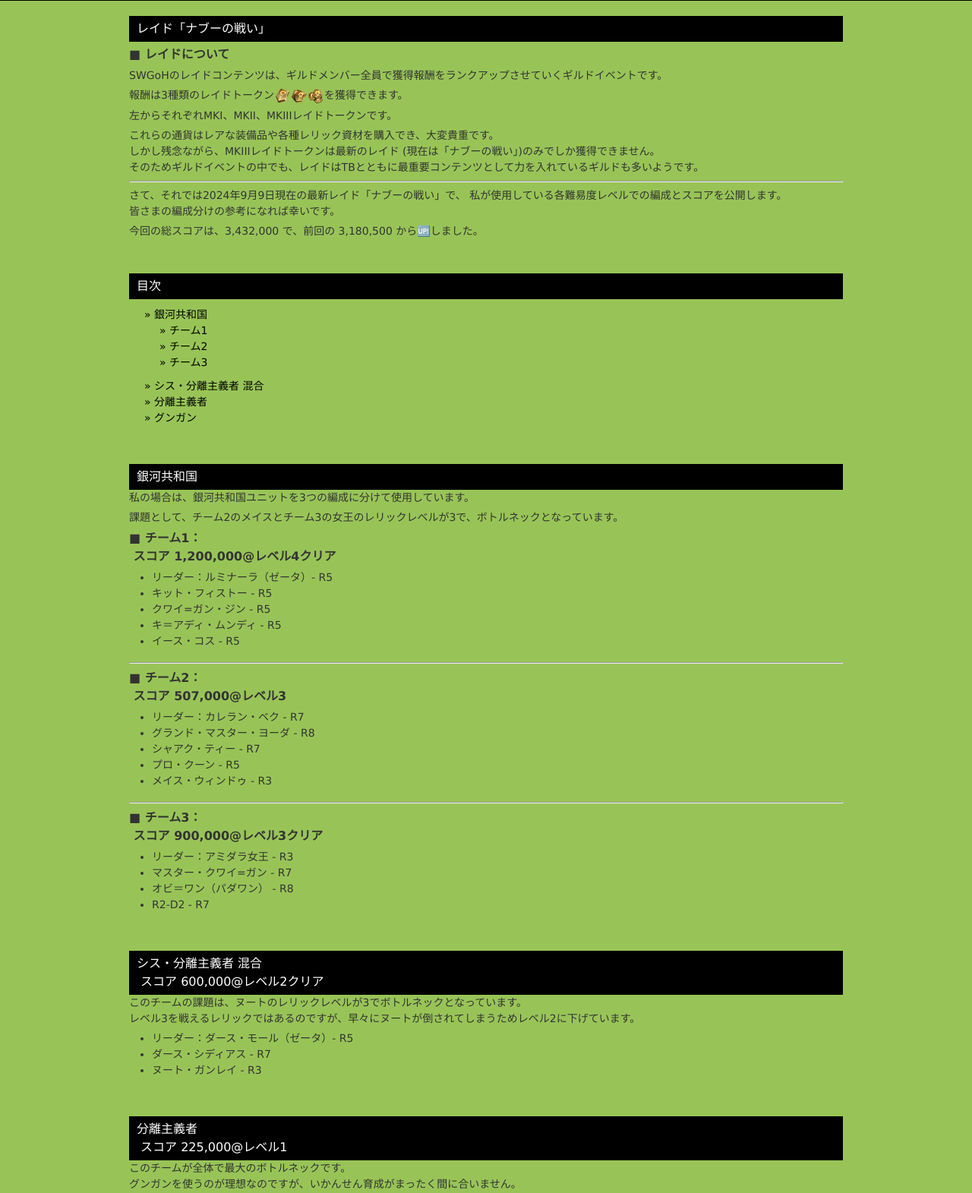
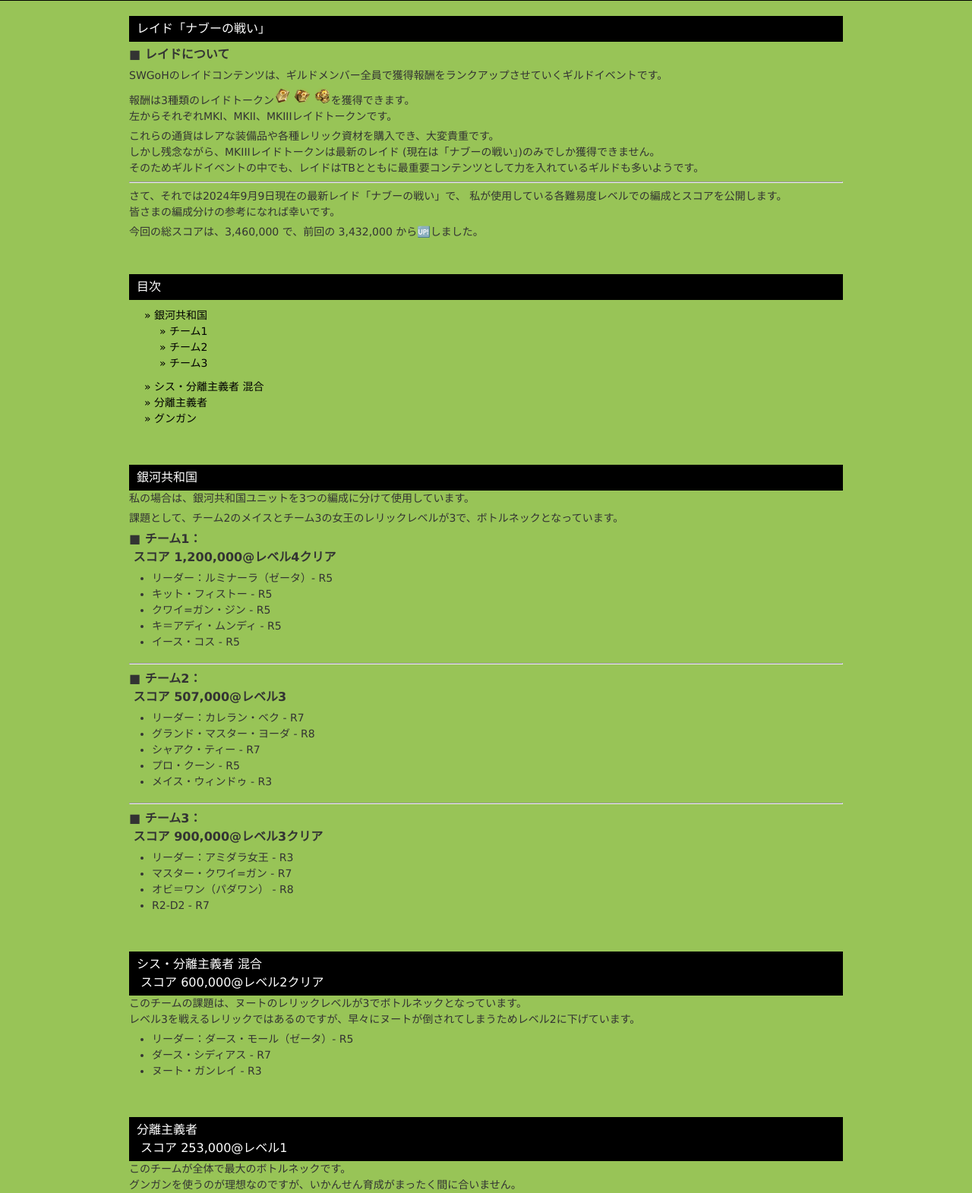
Before and after one commit to jaye0410/chiptips, a PHP site: page /raid.php in a window 1280 px wide. Shown: the part 392-1963 px from the top of the page at 76% size. Run offline with PHP 8.4, Linux system fonts and the light colour scheme.

Commit message:
通貨の画像位置を微調整

```diff
--- a/raid.php
+++ b/raid.php
@@ -48,9 +48,6 @@
 		font-size: 16px;
 		margin: 5px 0;
 	}
-	.content p {
-		display: flex;
-	}
 	div.team-info {
 		display: flex;
 	}
@@ -89,8 +86,10 @@
 			<p>報酬は3種類のレイドトークン<img src="images/mk_I_raid_tokens.png" width="22px" height="22px" alt="MKIレイドトークン">
 				<img src="images/mk_II_raid_tokens.png" width="22px" height="22px" alt="MKIIレイドトークン">
 				<img src="images/mk_III_raid_tokens.png" width="22px" height="22px" alt="MKIIIレイドトークン">を獲得できます。
+				<br>
+				左からそれぞれMKI、MKII、MKIIIレイドトークンです。
 			</p>
-			<p>左からそれぞれMKI、MKII、MKIIIレイドトークンです。</p>
+			<!-- <p>左からそれぞれMKI、MKII、MKIIIレイドトークンです。</p> -->
 			<p>これらの通貨はレアな装備品や各種レリック資材を購入でき、大変貴重です。<br>
 				しかし残念ながら、MKIIIレイドトークンは最新のレイド (現在は「ナブーの戦い」)のみでしか獲得できません。<br>
 				そのためギルドイベントの中でも、レイドはTBとともに最重要コンテンツとして力を入れているギルドも多いようです。
@@ -101,7 +100,7 @@
 				私が使用している各難易度レベルでの編成とスコアを公開します。<br>
 				皆さまの編成分けの参考になれば幸いです。
 			</p>
-			<p>今回の総スコアは、3,432,000 で、前回の 3,180,500 から🆙しました。</p>
+			<p>今回の総スコアは、3,460,000 で、前回の 3,432,000 から🆙しました。</p>
 		</section>
 
 		<section class="content">
@@ -197,7 +196,7 @@
 		<section class="content" id="swgoh-menu3">
 			<h3 class="heading">
 			分離主義者<br>
-			&nbsp;スコア <strong>225,000@レベル1</strong>
+			&nbsp;スコア <strong>253,000@レベル1</strong>
 			</h3>
 			<article>
 				<p>このチームが全体で最大のボトルネックです。<br>
```
